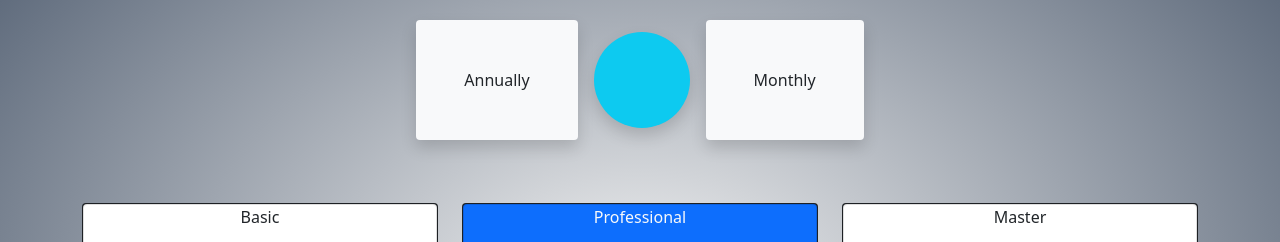
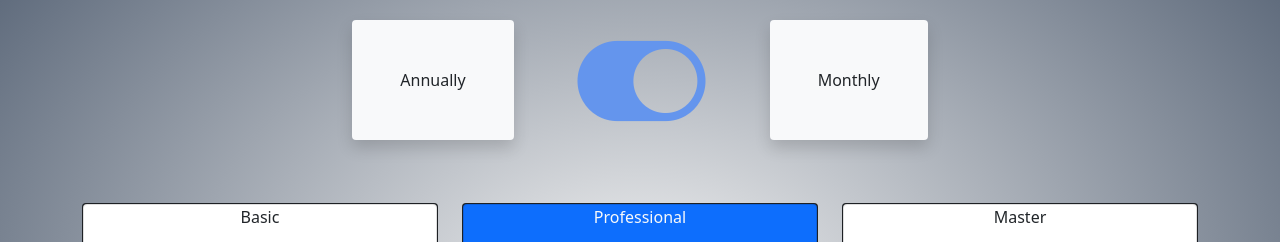
Before and after one commit to KenOGBAJI/price-list, a plain HTML site: page index.html in a window 1280 px wide. Shown: the part 147-389 px from the top of the page. Drawn offline with nearby package versions, Linux system fonts and the light colour scheme.

Commit message:
add bootstrap-icon toggle and style it

```diff
--- a/index.html
+++ b/index.html
@@ -6,7 +6,10 @@
   <meta name="viewport" content="width=device-width, initial-scale=1.0">
   <title>Pricing Component</title>
   <link rel="stylesheet" href="style.css">
+
   <link href="https://cdn.jsdelivr.net/npm/bootstrap@5.0.2/dist/css/bootstrap.min.css" rel="stylesheet" integrity="sha384-EVSTQN3/azprG1Anm3QDgpJLIm9Nao0Yz1ztcQTwFspd3yD65VohhpuuCOmLASjC" crossorigin="anonymous">
+
+  <link rel="stylesheet" href="https://cdn.jsdelivr.net/npm/bootstrap-icons@1.3.0/font/bootstrap-icons.css">
 
 </head>
 <body>
@@ -16,7 +19,7 @@
      <div class="h1 p-5 text-center">Our Pricing</div>
      <div class="d-flex align-items-center justify-content-center" style="height: 150px;">
        <div class="p-5 m-2 bg-light text-dark shadow rounded-2">Annually</div>
-       <div class="p-5 m-2 bg-info text-dark shadow rounded-5" style="border-radius: 50px;"></div>
+       <i class="bi bi-toggle-on p-5 m-2" style="font-size: 8rem; color: cornflowerblue;"></i>
        <div class="p-5 m-2 bg-light text-dark shadow rounded-2">Monthly</div>
    </div>
    </header>
```
